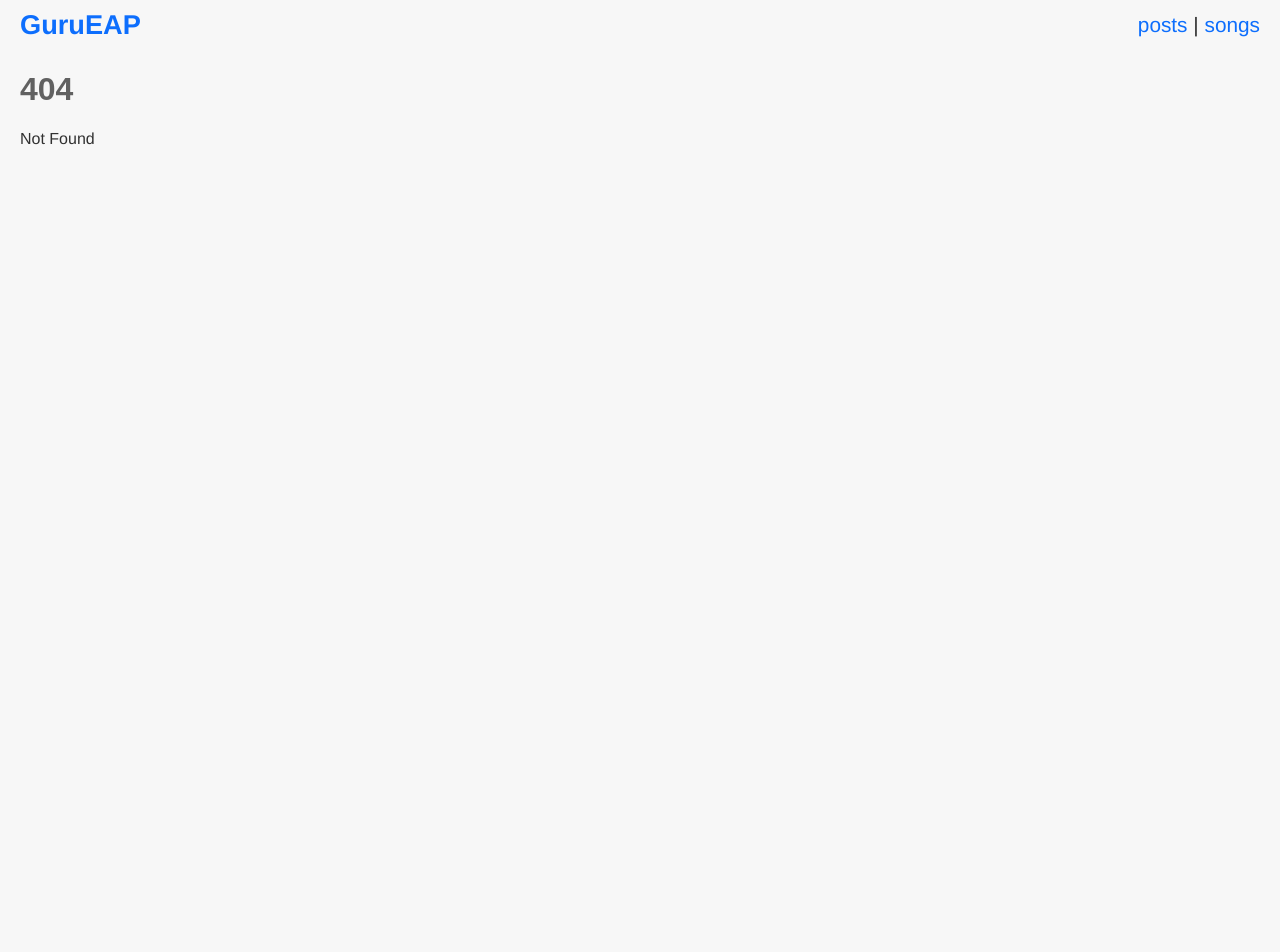
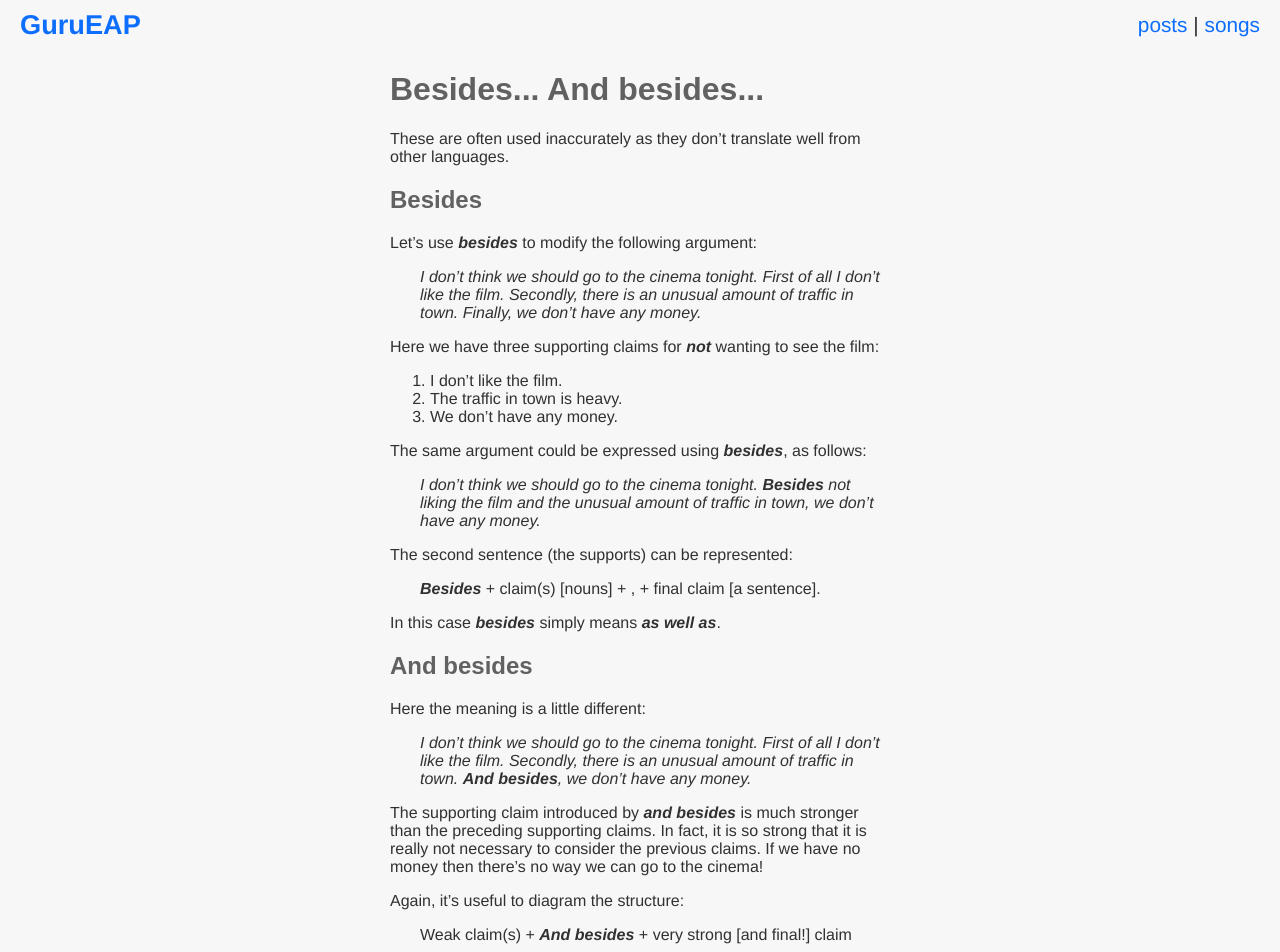
Before and after one commit to boltonsteve/gurueap, a SvelteKit app: page /posts/and-besides in a window 1280 px wide. Before the commit this address had no page. Shown: the top 952 px of the page. Before the commit the page ends 800 px from the top, so only its background shows below. Built offline with nearby package versions, Linux system fonts and the light colour scheme.

Commit message:
and besides

```diff
--- /dev/null
+++ b/src/routes/posts/and-besides/+page.svelte
@@ -0,0 +1,49 @@
+<script>
+document.title = 'And besides..';
+</script>
+<div class="mb-3 mw-500">
+
+    <h1>Besides...  And besides...</h1>
+
+    <p>These are often used inaccurately as they don’t translate well from other languages.</p>
+
+    <h2>Besides</h2>
+
+    <p>Let’s use <em><b>besides</b></em> to modify the following argument:</p>
+
+    <p class="ml-3 font-italic"><em>I don’t think we should go to the cinema tonight. First of all I don’t like the film. Secondly, there is an unusual amount of traffic in town. Finally, we don’t have any money.</em></p>
+
+    <p>Here we have three supporting claims for <b><i>not</i></b> wanting to see the film:</p>
+
+    <ol>
+        <li>I don’t like the film.</li>
+        <li>The traffic in town is heavy.</li>
+        <li>We don’t have any money.</li>
+    </ol>
+
+    <p>The same argument could be expressed using <em><b>besides</b></em>, as follows:</p>
+
+    <p class="ml-3 font-italic">I don’t think we should go to the cinema tonight. <b>Besides</b> not liking the film and the unusual amount of traffic in town, we don’t have any money.</p>
+
+    <p>The second sentence (the supports) can be represented:</p>
+
+    <p class="ml-3"><i><b>Besides</b></i> + claim(s) [nouns] + , + final claim [a sentence].</p>
+
+    <p>In this case <i><b>besides</b></i> simply means <i><b>as well as</b></i>.</p>
+
+    <h2>And besides</h2>
+
+    <p>Here the meaning is a little different:</p>
+
+    <p class="ml-3 font-italic">I don’t think we should go to the cinema tonight. First of all I don’t like the film. Secondly, there is an unusual amount of traffic in town. <b>And besides</b>, we don’t have any money.</p>
+
+    <p>The supporting claim introduced by <em><b>and besides</b></em> is much stronger than the preceding supporting claims. In fact, it is so strong that it is really not necessary to consider the previous claims. If we have no money then there’s no way we can go to the cinema!</p>
+
+    <p>Again, it’s useful to diagram the structure:</p>
+
+    <p class="ml-3">Weak claim(s) + <em><b>And besides</b></em> + very strong [and final!] claim</p>
+
+    <p>Here the meaning is more than just <i><b>as well as</b></i>.<br>
+Here <i><b>And besides</b></i> introduces a very powerful claim that makes all other preceding claims redundant.</p>
+
+</div>
```
